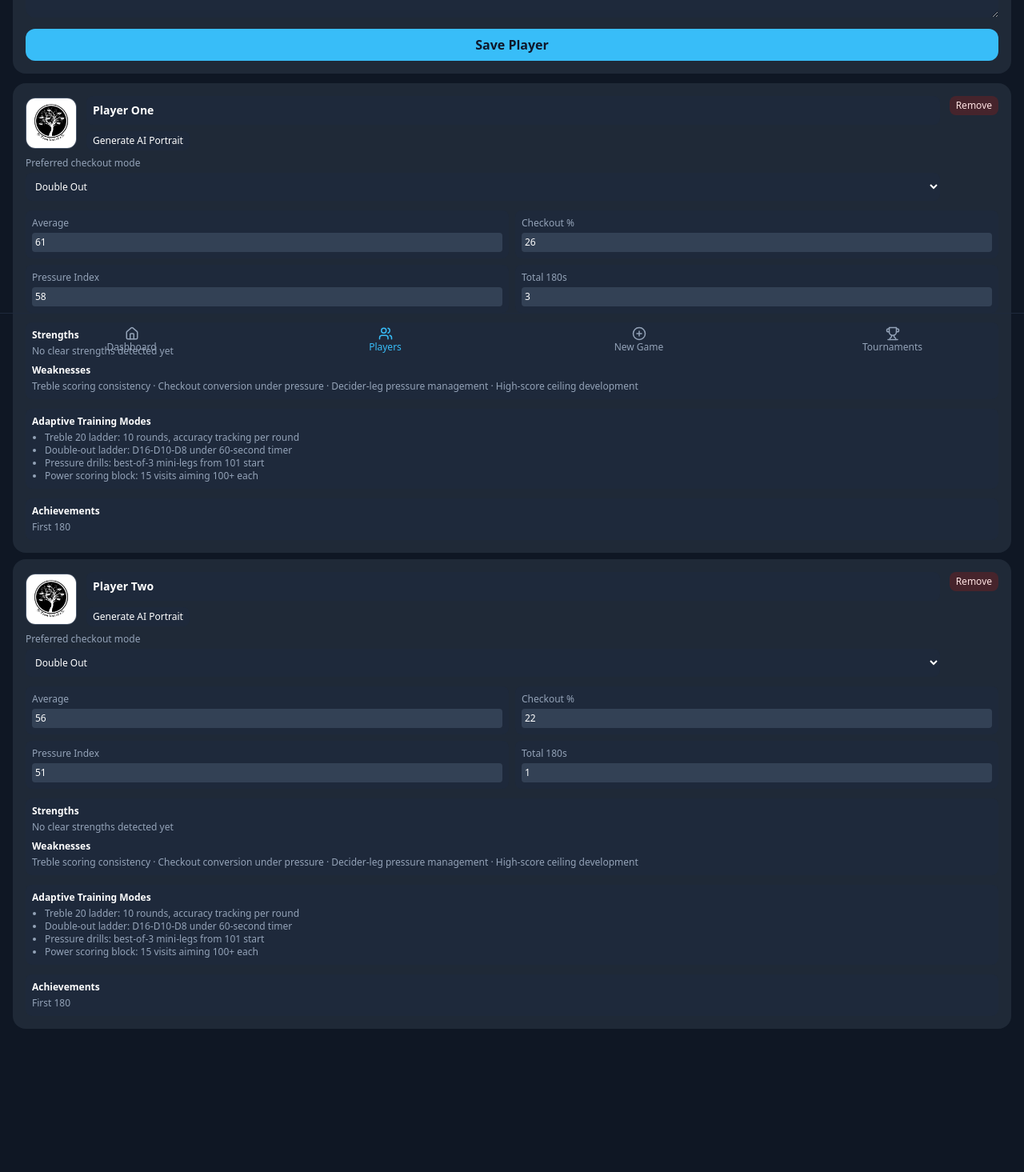
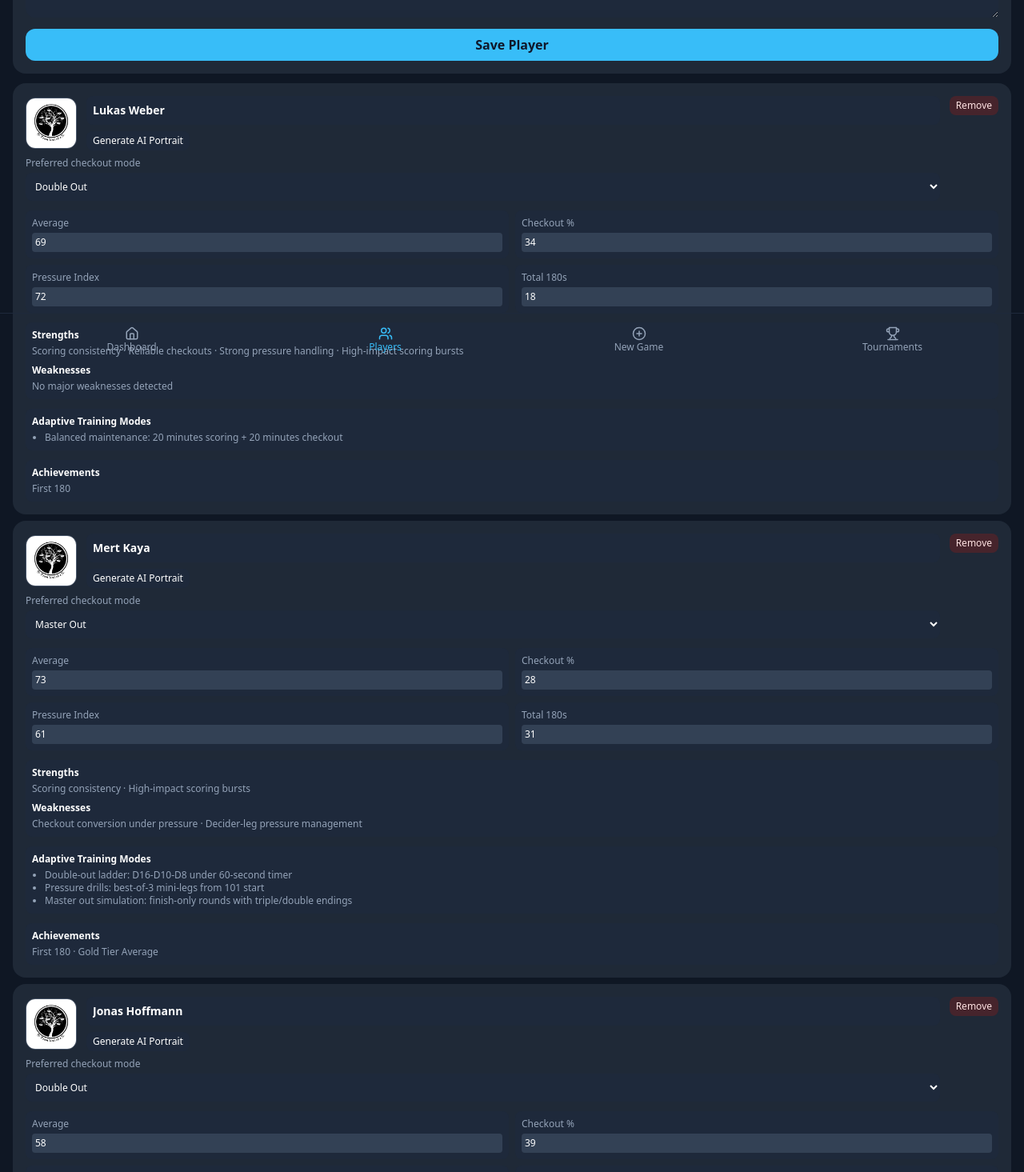
Before and after one commit to Martin-Mue/H-Town-United-Dartsapp-byClawdbot, a React (Vite) app in the folder frontend/: page /players in a window 1280 px wide. Shown: the part 340-1805 px from the top of the page at 80% size. Before the commit the page ends 1726 px from the top, so only its background shows below. Built offline with nearby package versions, Linux system fonts and the light colour scheme.

Commit message:
chore: seed richer default test players for immediate feature validation

```diff
--- a/frontend/src/features/players/PlayersPage.tsx
+++ b/frontend/src/features/players/PlayersPage.tsx
@@ -24,24 +24,68 @@ export function PlayersPage() {
       return [
         {
           id: 'p1',
-          displayName: 'Player One',
+          displayName: 'Lukas Weber',
           preferredCheckoutMode: 'DOUBLE_OUT',
-          notes: '',
-          currentAverage: 61,
-          checkoutPercentage: 26,
-          pressurePerformanceIndex: 58,
-          total180s: 3,
+          notes: 'Steady scoring, prefers D16 routes.',
+          currentAverage: 69,
+          checkoutPercentage: 34,
+          pressurePerformanceIndex: 72,
+          total180s: 18,
           avatarUrl: '',
         },
         {
           id: 'p2',
-          displayName: 'Player Two',
+          displayName: 'Mert Kaya',
+          preferredCheckoutMode: 'MASTER_OUT',
+          notes: 'Explosive scoring but fluctuating under pressure.',
+          currentAverage: 73,
+          checkoutPercentage: 28,
+          pressurePerformanceIndex: 61,
+          total180s: 31,
+          avatarUrl: '',
+        },
+        {
+          id: 'p3',
+          displayName: 'Jonas Hoffmann',
           preferredCheckoutMode: 'DOUBLE_OUT',
-          notes: '',
-          currentAverage: 56,
-          checkoutPercentage: 22,
-          pressurePerformanceIndex: 51,
-          total180s: 1,
+          notes: 'Excellent doubles, low 180 frequency.',
+          currentAverage: 58,
+          checkoutPercentage: 39,
+          pressurePerformanceIndex: 77,
+          total180s: 4,
+          avatarUrl: '',
+        },
+        {
+          id: 'p4',
+          displayName: 'Timo Sander',
+          preferredCheckoutMode: 'SINGLE_OUT',
+          notes: 'Beginner profile for onboarding tests.',
+          currentAverage: 42,
+          checkoutPercentage: 18,
+          pressurePerformanceIndex: 43,
+          total180s: 0,
+          avatarUrl: '',
+        },
+        {
+          id: 'p5',
+          displayName: 'Noah Krüger',
+          preferredCheckoutMode: 'DOUBLE_OUT',
+          notes: 'Strong clutch performer in deciders.',
+          currentAverage: 65,
+          checkoutPercentage: 32,
+          pressurePerformanceIndex: 81,
+          total180s: 12,
+          avatarUrl: '',
+        },
+        {
+          id: 'p6',
+          displayName: 'Felix Brandt',
+          preferredCheckoutMode: 'DOUBLE_OUT',
+          notes: 'Training candidate for checkout pressure mode.',
+          currentAverage: 54,
+          checkoutPercentage: 21,
+          pressurePerformanceIndex: 49,
+          total180s: 2,
           avatarUrl: '',
         },
       ];
```
